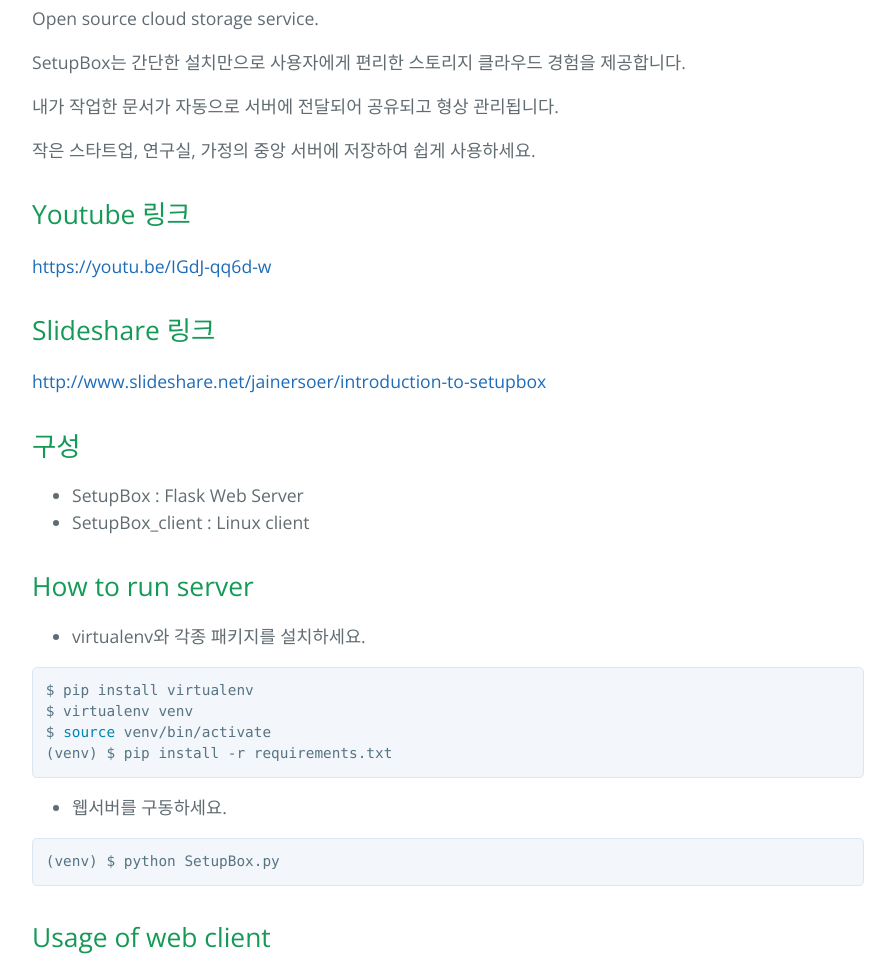
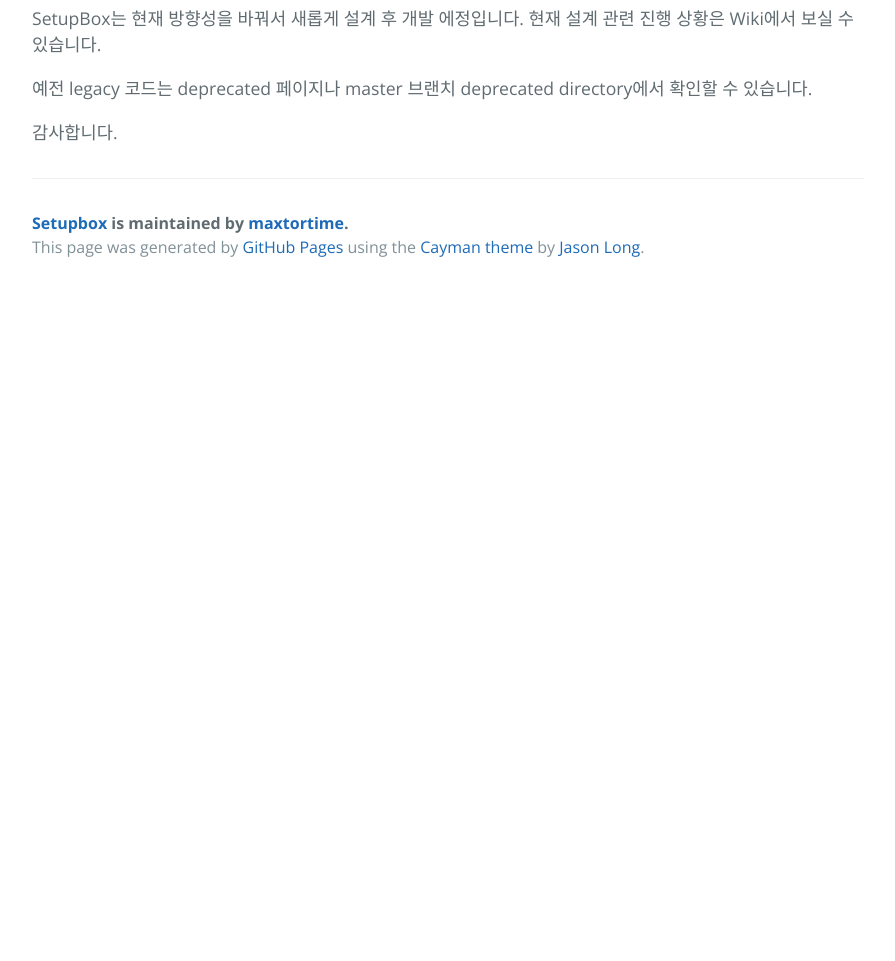
Before and after one commit to maxtortime/SetupBox, a plain HTML site: page index.html in a window 1280 px wide. Shown: the part 480-1441 px from the top of the page, without its empty margins (192-1087 px from the left). After the commit the page ends 800 px from the top, so only its background shows below. Drawn offline with nearby package versions, Linux system fonts and the light colour scheme.

```diff
--- a/index.html
+++ b/index.html
@@ -20,68 +20,14 @@
 
     <section class="main-content">
       <h1>
-<a id="setupbox" class="anchor" href="#setupbox" aria-hidden="true"><span class="octicon octicon-link"></span></a>SetupBox</h1>
+<a id="setupbox" class="anchor" href="#setupbox" aria-hidden="true"><span aria-hidden="true" class="octicon octicon-link"></span></a>SetupBox</h1>
 
-<p>Open source cloud storage service.</p>
+<p>SetupBox는 현재 방향성을 바꿔서 새롭게 설계 후 개발 에정입니다.
+현재 설계 관련 진행 상황은 Wiki에서 보실 수 있습니다.</p>
 
-<p>SetupBox는 간단한 설치만으로 사용자에게 편리한 스토리지 클라우드 경험을 제공합니다.</p>
+<p>예전 legacy 코드는 deprecated 페이지나 master 브랜치 deprecated directory에서 확인할 수 있습니다.</p>
 
-<p>내가 작업한 문서가 자동으로 서버에 전달되어 공유되고 형상 관리됩니다. </p>
-
-<p>작은 스타트업, 연구실, 가정의 중앙 서버에 저장하여 쉽게 사용하세요.</p>
-
-<h2>
-<a id="youtube-링크" class="anchor" href="#youtube-%EB%A7%81%ED%81%AC" aria-hidden="true"><span class="octicon octicon-link"></span></a>Youtube 링크</h2>
-
-<p><a href="https://youtu.be/IGdJ-qq6d-w">https://youtu.be/IGdJ-qq6d-w</a></p>
-
-<h2>
-<a id="slideshare-링크" class="anchor" href="#slideshare-%EB%A7%81%ED%81%AC" aria-hidden="true"><span class="octicon octicon-link"></span></a>Slideshare 링크</h2>
-
-<p><a href="http://www.slideshare.net/jainersoer/introduction-to-setupbox">http://www.slideshare.net/jainersoer/introduction-to-setupbox</a></p>
-
-<h2>
-<a id="구성" class="anchor" href="#%EA%B5%AC%EC%84%B1" aria-hidden="true"><span class="octicon octicon-link"></span></a>구성</h2>
-
-<ul>
-<li>SetupBox : Flask Web Server</li>
-<li>SetupBox_client : Linux client</li>
-</ul>
-
-<h2>
-<a id="how-to-run-server" class="anchor" href="#how-to-run-server" aria-hidden="true"><span class="octicon octicon-link"></span></a>How to run server</h2>
-
-<ul>
-<li>virtualenv와 각종 패키지를 설치하세요.</li>
-</ul>
-
-<div class="highlight highlight-source-shell"><pre>$ pip install virtualenv
-$ virtualenv venv
-$ <span class="pl-c1">source</span> venv/bin/activate
-(venv) $ pip install -r requirements.txt</pre></div>
-
-<ul>
-<li>웹서버를 구동하세요.</li>
-</ul>
-
-<div class="highlight highlight-source-shell"><pre>(venv) $ python SetupBox.py</pre></div>
-
-<h2>
-<a id="usage-of-web-client" class="anchor" href="#usage-of-web-client" aria-hidden="true"><span class="octicon octicon-link"></span></a>Usage of web client</h2>
-
-<ul>
-<li><p>Main page
-<img src="http://i.imgur.com/NbhBHK2.png" alt="image of MainPage"></p></li>
-<li><p>Login page
-<img src="http://i.imgur.com/d2q63S0.png" alt="image of Loginpage"></p></li>
-<li><p>Explorer 1
-<img src="http://i.imgur.com/gI1pOJh.png" alt="Image of explorer1"></p></li>
-<li><p>Explorer 2
-<img src="http://i.imgur.com/YioF5lF.png" alt="Image of explorer2"></p></li>
-</ul>
-
-<p>파일을 클릭하여 삭제할 수 있고, 새로운 디렉토리를 생성할 수 있습니다.
-파일을 업로드할 수 있습니다.</p>
+<p>감사합니다.</p>
 
       <footer class="site-footer">
         <span class="site-footer-owner"><a href="https://github.com/maxtortime/SetupBox">Setupbox</a> is maintained by <a href="https://github.com/maxtortime">maxtortime</a>.</span>
```
Also changed, not shown: params.json (+1 -1 lines).
